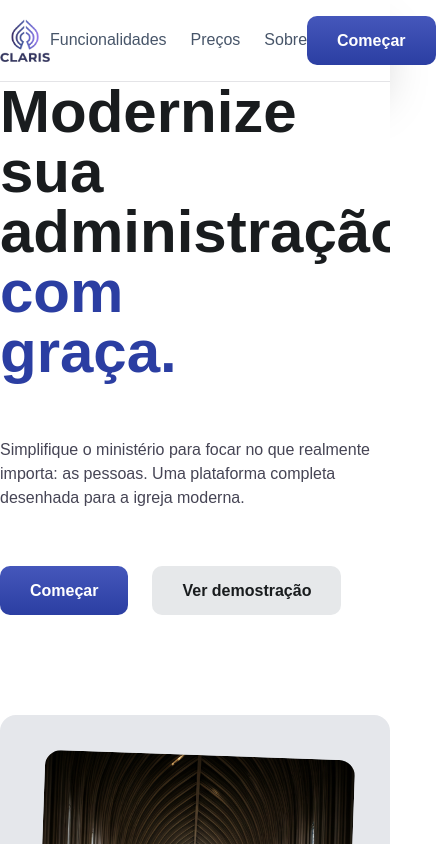
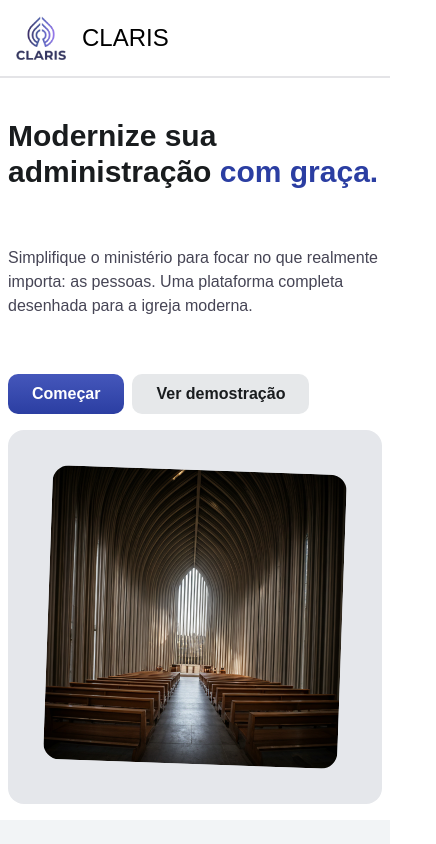
Before and after one commit to antoniotecadev/claris, a Next.js app: page / in a window 390 px wide. Shown: the whole page, 436 px wide, since content can reach past the window. Built offline with nearby package versions, Linux system fonts and the light colour scheme.

Commit message:
Responsividade..

```diff
--- a/src/assets/styles/globals.css
+++ b/src/assets/styles/globals.css
@@ -25,8 +25,7 @@ html {
 }
 
 body {
-  background: var(--background);
-  color: var(--foreground);
+	background-color: white;
 	font-family: Arial, Helvetica, sans-serif;
 }
 
@@ -43,13 +42,34 @@ body {
 	cursor: pointer;
 }
 
-#button:hover {
+.bg-bt {
+	font-weight: Bold;
+	transition: all 0.5s;
+	-webkit-transition: all 0.5s;
+	cursor: pointer;
+	border-radius: 10px;
+	background: linear-gradient(to top, #2B3EA2 0%, #4557BB 100%);
+}
+
+.bg-bt2
+{
+	border: 0;
+	border-radius: 10px;
+	background-color: #E6E8EA;
+	color: #191C1E;
+	font-weight: Bold;
+	cursor: pointer;
+	transition: all 0.5s;
+	-webkit-transition: all 0.5s;
+}
+
+.bg-bt:hover {
 	background: linear-gradient(to top, #2B3EA2 0%, #4557BB 100%);
 	box-shadow: 0 0 20px #6fc5ff50;
 	transform: scale(1.1);
 }
 
-#button:active {
+.bg-bt:active {
 	/*background-color: #3d94cf;*/
 	background: linear-gradient(to top, #2B3EA2 0%, #4557BB 100%);
 	transition: all 0.30s;
@@ -121,8 +141,23 @@ body {
 	color: #333;
 }
 
-.cards:hover > .card:not(:hover) {
+.cards:hover>.card:not(:hover) {
 	filter: blur(10px);
 	transform: scale(0.9);
 	box-shadow: 0 0 5px rgba(0, 0, 0, 0.2);
 }
+
+
+.my-fade {
+	animation: fade 0.2ms ease-in-out;
+}
+
+@keyframes fade {
+	from {
+		margin-top: -4rem;
+	}
+
+	to {
+		margin-top: 0;
+	}
+}
--- a/src/components/layout/fetuares.tsx
+++ b/src/components/layout/fetuares.tsx
@@ -44,7 +44,7 @@ export default function Fun() {
                     <h1 className="text-[#191C1E] font-bold text-4xl">
                         Built for Ministry
                     </h1>
-                    <div className="flex gap-6">
+                    <div className="flex item justify-center flex-col flex-wrap sm:flex sm:flex-row gap-6">
                         <Card
                             title="Gestão de Membros"
                             description="Centralize os dados da sua congregação com perfis detalhados e visão relacional completa."
--- a/src/components/layout/header.tsx
+++ b/src/components/layout/header.tsx
@@ -1,6 +1,11 @@
+'use client'
+
 import Image from 'next/image'
 import Link from 'next/link'
 import icon from "@/assets/images/logo.png"
+import { Menu, X } from 'lucide-react';
+import { useState } from 'react';
+
 
 interface NavLinkProps {
 	href: string;
@@ -27,26 +32,35 @@ function NavLink({ href, children, className }: NavLinkProps) {
 	)
 }
 
+
 export default function Header() {
+
 	return (
 		<>
-            <header className=' bg-white text-black py-4 border-b-[1px] border-zinc-200  shadow-2xl '>
-                <nav className='flex justify-between items-center container mx-auto' >
 
+			<header className=' bg-white text-black py-4 border-b-2 border-zinc-200  shadow-2xl '>
+				<nav className='flex justify-between items-center container mx-auto px-4 sm:px-0' >
+					<div className='flex justify-center items-center gap-4'>
 						<Image src={icon} alt='Logo' width={50} />
+						<h1 className=" sm:hidden text-2xl">CLARIS</h1>
+					</div>
 
-                    <div className='flex gap-6'>
+					<div className='hidden  sm:flex gap-6 '>
 						<NavLink href='#first'>Funcionalidades</NavLink>
 						<NavLink href='#preco'>Preços</NavLink>
 						<NavLink href='#third'>Sobre</NavLink>
 					</div>
-                    <div>
-                        <button id="button">
+
+					<div className='flex flex-col'>
+						<button className='hidden sm:flex' id="button">
 							Começar
 						</button>
 					</div>
 				</nav>
 			</header>
+
+
+
 		</>
 	)
 }
--- a/src/components/layout/hero.tsx
+++ b/src/components/layout/hero.tsx
@@ -5,25 +5,25 @@ import Conf from "./conf";
 export default function Hero() {
     return (
         <section className="bg-white">
-            <div className="container mx-auto grid grid-cols-1 md:grid-cols-2" >
+            <div className="container mx-auto grid grid-cols-1 lg:grid-cols-2 gap-4 justify-between items-start pt-10 px-2 mb-4 " >
 
-                <div className=" flex flex-col gap-6 justify-center space-y-8" >
-                    <h1 className="text-[#191C1E] text-6xl font-bold ">Modernize sua <br />administração <span className="text-[#2B3EA2]">com <br />graça.</span></h1>
-                    <h4 className="text-[#464555]">
+                <div className=" flex flex-col gap-6 justify-center space-y-8 " >
+                    <p className="text-[#191C1E] text-3xl wrap-break-word sm:text-5xl xl:text-6xl font-bold ">Modernize sua administração <span className="text-[#2B3EA2]">com graça.</span></p>
+                    <p className="text-[#464555] sm:text-2xl">
                         Simplifique o ministério para focar no que realmente
                         importa: as pessoas. Uma plataforma completa desenhada
                         para a igreja moderna.
-                    </h4>
-                    <div className="flex gap-6">
-                        <button id="button" >
+                    </p>
+                    <div className="flex gap-2">
+                        <button id="" className="px-6 py-2 text-white rounded-xl bg-bt md:px-20 md:py-5" >
                             Começar
                         </button>
-                        <button id="button1" >
+                        <button className="px-6 py-2 rounded-xl bg-bt2" >
                             Ver demostração
                         </button>
                     </div>
                 </div>
-                <div className="bg-gray-200 items-center justify-center flex p-10 rounded-2xl mt-25 mb-10" >
+                <div className="bg-gray-200 items-center justify-center flex p-10 rounded-2xl " >
                     <Image src={igreja} alt="Igreja"  className="rotate-2 rounded-2xl" />
                 </div>
             </div>
```
Lines whose indentation alone changed are shown as unchanged.
